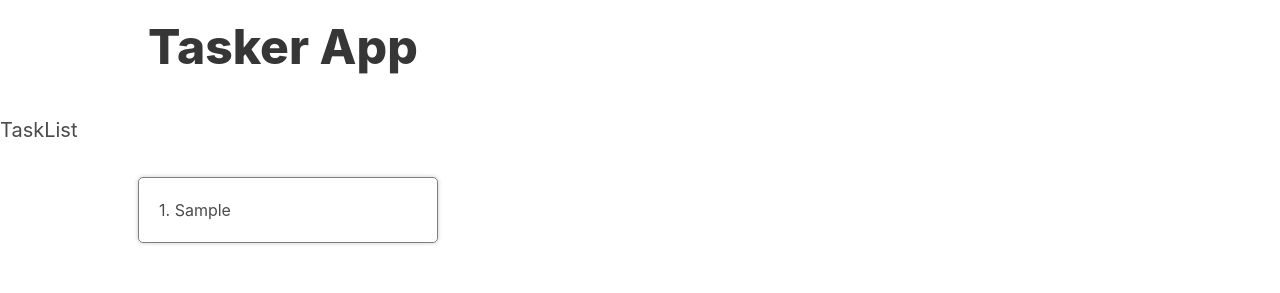
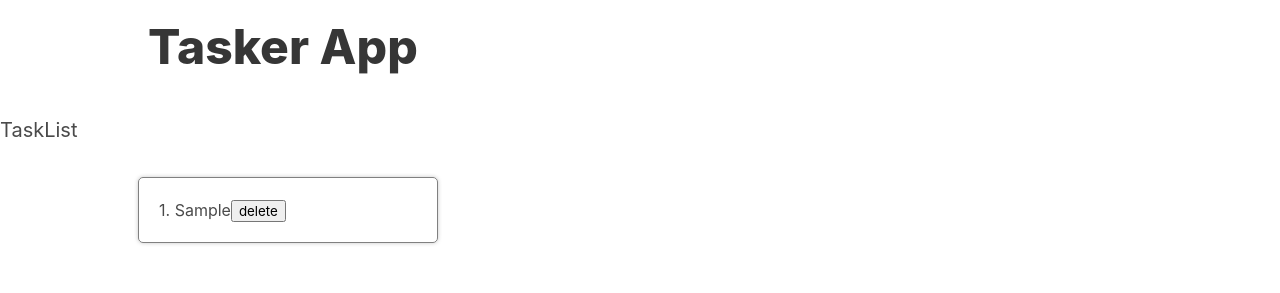
Before and after one commit to ivankharak/tasker-react, a React (Create React App) app: page / in a window 1280 px wide. Both pictures are taken after typing "Sample" into the empty fields and a click on the button "Create". Shown: the top 293 px of the page. Built offline with nearby package versions, Linux system fonts and the light colour scheme.

Commit message:
v2 Delta 2.0
Initialized another component TaskCard to be responsible for showing each piece of tasks and created task delete funcionality

```diff
--- a/src/App.js
+++ b/src/App.js
@@ -25,10 +25,20 @@ function App() {
     )
   })
 
+  const deleteTaskById = (id) => {
+    const delUpdatedTasks = [
+      ...tasks.filter((task) => {
+        return task.id !== id;
+      })
+    ];
+
+    setTasks(delUpdatedTasks);
+  }
+
   return (
     <div className="app">
       <h1 className="title" >Tasker App</h1>
-      <TaskList tasks={tasks} />
+      <TaskList tasks={tasks} deleteTaskById={deleteTaskById} />
       <TaskCreate onCreate={createTask} />
     </div>
   );
--- a/src/components/TaskCard.js
+++ b/src/components/TaskCard.js
@@ -1,9 +1,12 @@
 import React from 'react';
 
-const TaskCard = ({ task }) => {
+const TaskCard = ({ task, deleteTaskById }) => {
     return (
         <div>
-            <div className='book-show' key={task.id}>{task.id}. {task.title}</div>
+            <div className='book-show' key={task.id}>
+                {task.id}. {task.title}
+                <button onClick={() => deleteTaskById(task.id)}>delete</button>
+            </div>
         </div>
     )
 }
--- a/src/components/TaskList.js
+++ b/src/components/TaskList.js
@@ -1,11 +1,11 @@
 import React from 'react';
 import TaskCard from './TaskCard';
 
-const TaskList = ({ tasks }) => {
+const TaskList = ({ tasks, deleteTaskById }) => {
     const renderTask = tasks.map((task) => {
         return (
             // <div key={task.id}>{task.id}. {task.title}</div>
-            <TaskCard key={task.id} task={task} />
+            <TaskCard key={task.id} task={task} deleteTaskById={deleteTaskById} />
         )
     })
     return (
```
